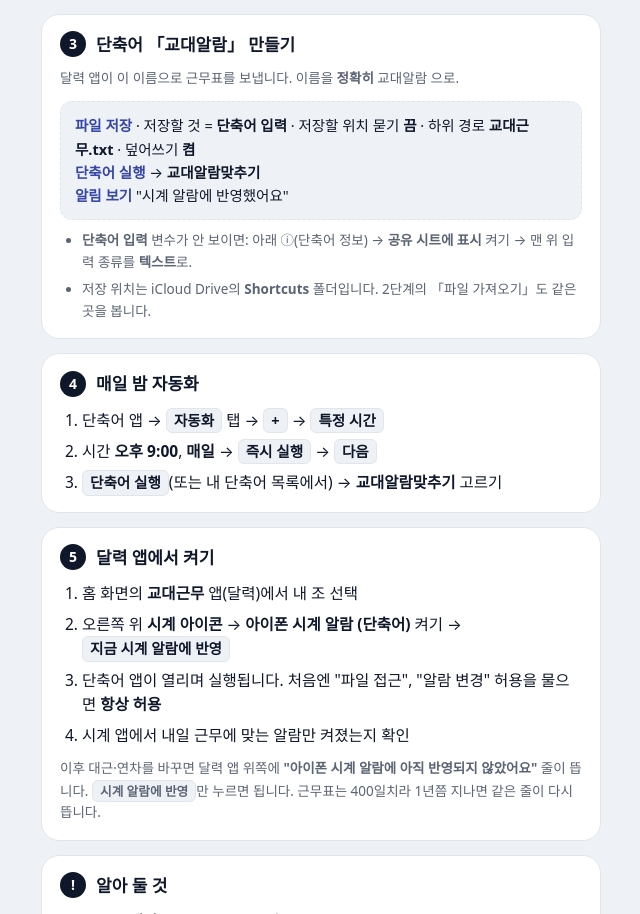
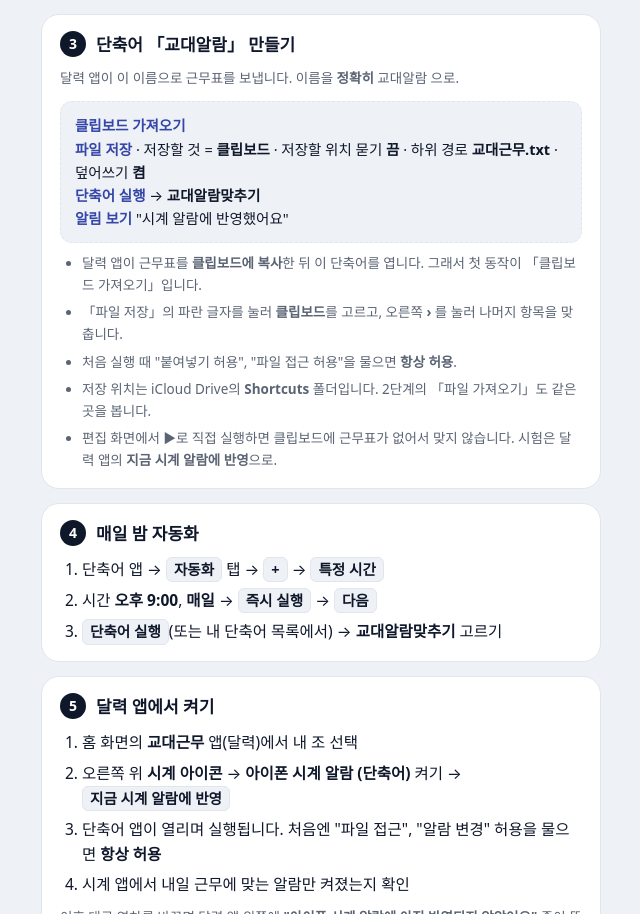
Before and after one commit to Jinchaejapchae/shift-calendar, a plain HTML site: page iphone-alarm.html in a window 1280 px wide. Shown: the part 1375-2289 px from the top of the page, without its empty margins (319-959 px from the left). Drawn offline with Linux system fonts and the light colour scheme.

Commit message:
아이폰: 근무표를 클립보드로도 넘김 (단축어 입력 설정 없이)
Co-Authored-By: Claude Opus 5.5 <noreply@anthropic.com>

```diff
--- a/iphone-alarm.html
+++ b/iphone-alarm.html
@@ -113,13 +113,17 @@ b { font-weight: 700; }
     <h2><span class="n">3</span>단축어 「교대알람」 만들기</h2>
     <p class="note" style="margin:0 0 8px">달력 앱이 이 이름으로 근무표를 보냅니다. 이름을 <b>정확히</b> 교대알람 으로.</p>
     <div class="flow">
-      <div><span class="k">파일 저장</span> · 저장할 것 = <b>단축어 입력</b> · 저장할 위치 묻기 <b>끔</b> · 하위 경로 <b>교대근무.txt</b> · 덮어쓰기 <b>켬</b></div>
+      <div><span class="k">클립보드 가져오기</span></div>
+      <div><span class="k">파일 저장</span> · 저장할 것 = <b>클립보드</b> · 저장할 위치 묻기 <b>끔</b> · 하위 경로 <b>교대근무.txt</b> · 덮어쓰기 <b>켬</b></div>
       <div><span class="k">단축어 실행</span> → <b>교대알람맞추기</b></div>
       <div><span class="k">알림 보기</span> "시계 알람에 반영했어요"</div>
     </div>
     <ul class="note">
-      <li><b>단축어 입력</b> 변수가 안 보이면: 아래 ⓘ(단축어 정보) → <b>공유 시트에 표시</b> 켜기 → 맨 위 입력 종류를 <b>텍스트</b>로.</li>
+      <li>달력 앱이 근무표를 <b>클립보드에 복사</b>한 뒤 이 단축어를 엽니다. 그래서 첫 동작이 「클립보드 가져오기」입니다.</li>
+      <li>「파일 저장」의 파란 글자를 눌러 <b>클립보드</b>를 고르고, 오른쪽 <b>›</b> 를 눌러 나머지 항목을 맞춥니다.</li>
+      <li>처음 실행 때 "붙여넣기 허용", "파일 접근 허용"을 물으면 <b>항상 허용</b>.</li>
       <li>저장 위치는 iCloud Drive의 <b>Shortcuts</b> 폴더입니다. 2단계의 「파일 가져오기」도 같은 곳을 봅니다.</li>
+      <li>편집 화면에서 ▶로 직접 실행하면 클립보드에 근무표가 없어서 맞지 않습니다. 시험은 달력 앱의 <b>지금 시계 알람에 반영</b>으로.</li>
     </ul>
   </div>
 
--- a/sw.js
+++ b/sw.js
@@ -1,4 +1,4 @@
-var CACHE = 'shiftcal-mvyms0mj';
+var CACHE = 'shiftcal-mvyn6soj';
 var CORE = ["./","index.html","iphone-alarm.html","manifest.webmanifest","icon.svg","icon-180.png","icon-192.png","icon-512.png"];
 self.addEventListener('install', function (e) {
   e.waitUntil(caches.open(CACHE).then(function (c) { return c.addAll(CORE); }).then(function () { return self.skipWaiting(); }));
```
Also changed, not shown: index.html (+5 -1 lines), 4 other files.
